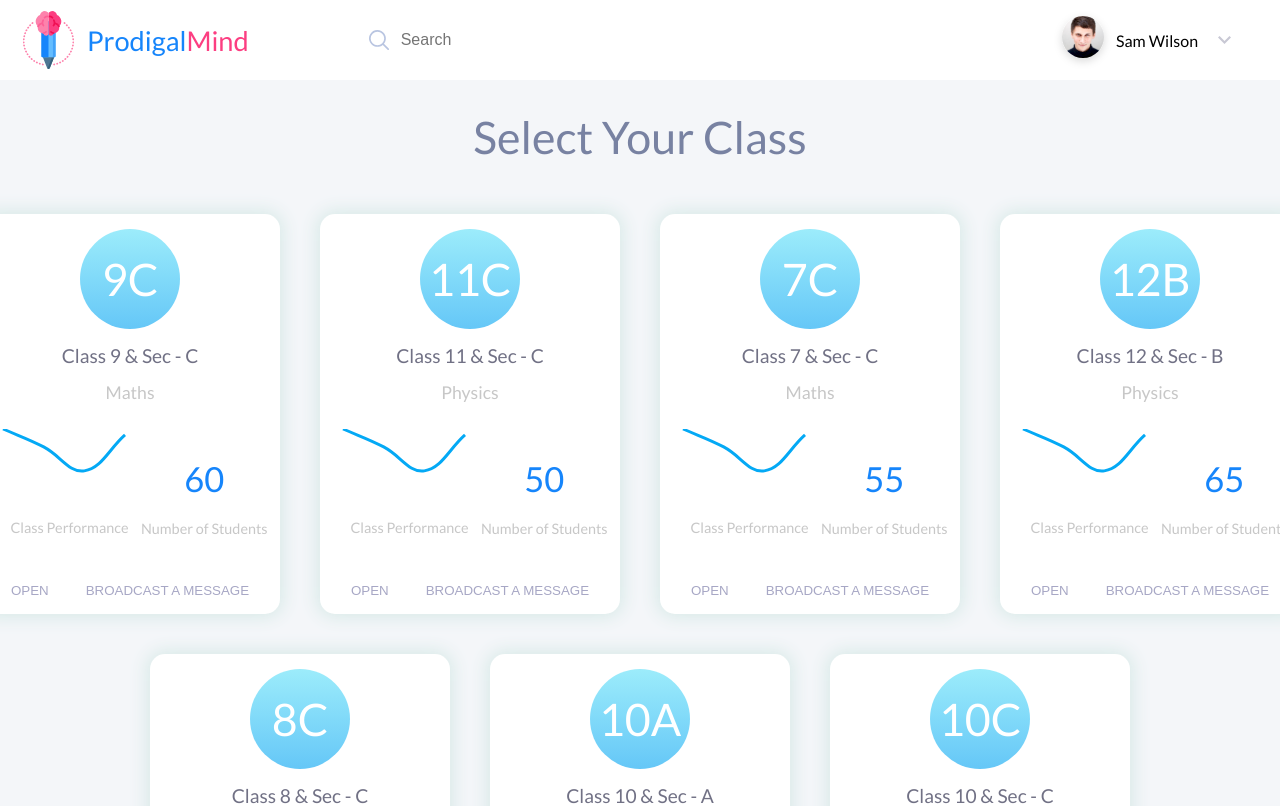
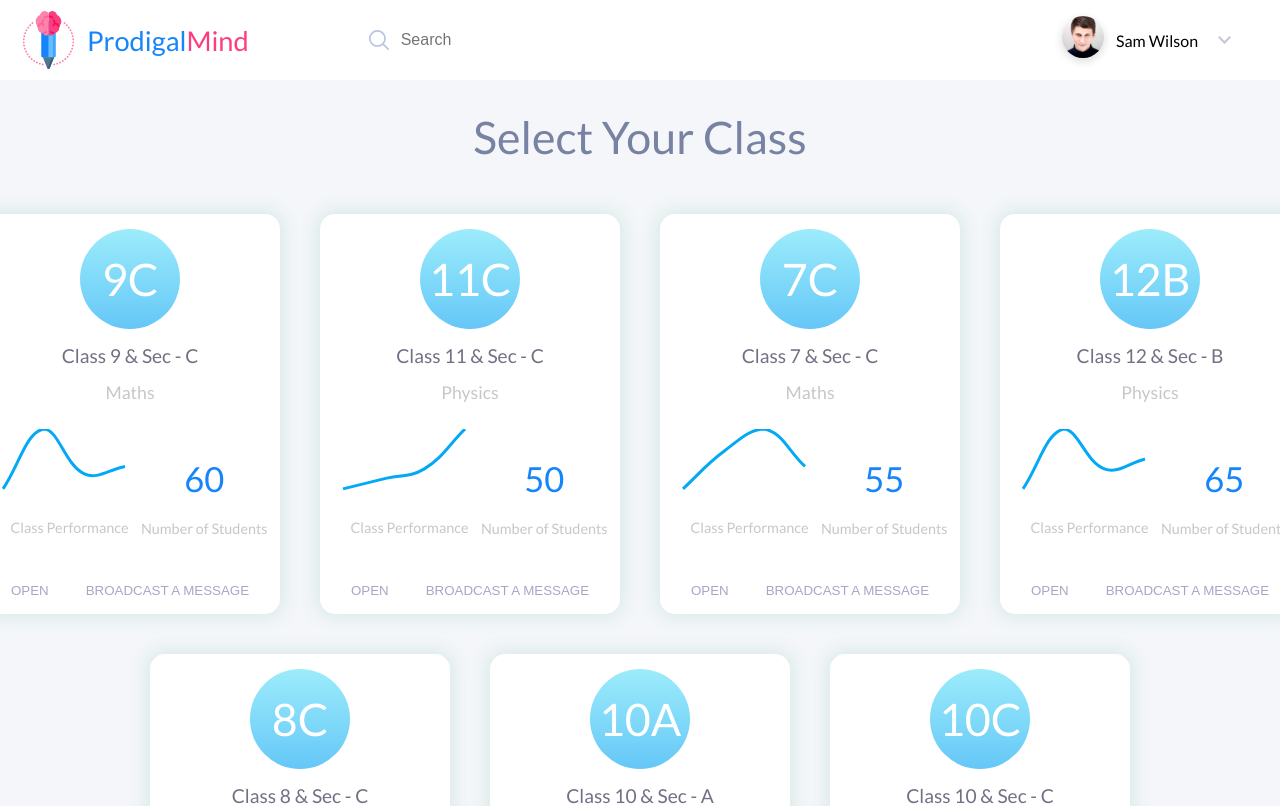
Before and after one commit to guptaashish190/prodigalmind, a React app: page /teacher in a window 1280 px wide. Shown: the top 806 px of the page. Built offline with nearby package versions, Linux system fonts and the light colour scheme.

Commit message:
successful graph integration

```diff
--- a/src/components/Teacher/ClassOverview/card.js
+++ b/src/components/Teacher/ClassOverview/card.js
@@ -1,9 +1,23 @@
 import React from 'react';
 import { Line } from 'react-chartjs-2';
 import $ from 'jquery';
-import { chart1Data } from './chartdata';
 
 class Card extends React.Component {
+    chartdata = {
+      labels: ['', '', '', ''],
+      datasets: [
+        {
+          fill: false,
+          data: [
+            this.props.details.data[0], this.props.details.data[1], this.props.details.data[2], this.props.details.data[3],
+          ],
+          borderColor: [
+            '#04A9F5',
+          ],
+        },
+      ],
+    }
+
     render() {
       const optionssmall = {
         legend: {
@@ -50,7 +64,7 @@ class Card extends React.Component {
           <div className="stats">
             <div className="graph-overview">
               <Line
-              data={chart1Data}
+                data={this.chartdata}
                 width={120}
                 height={80}
                 options={optionssmall}
--- a/src/components/Teacher/ClassOverview/index.js
+++ b/src/components/Teacher/ClassOverview/index.js
@@ -3,10 +3,24 @@ import Card from './card';
 
 
 class Overview extends React.Component {
-    arr = [{ class: '9C', subject: 'Maths', pop: 60 }, { class: '11C', subject: 'Physics', pop: 50 },
-      { class: '7C', subject: 'Maths', pop: 55 }, { class: '12B', subject: 'Physics', pop: 65 },
-      { class: '8C', subject: 'Maths', pop: 50 }, { class: '10A', subject: 'Physics', pop: 50 },
-      { class: '10C', subject: 'Maths', pop: 65 }];
+    arr = [{
+      class: '9C', subject: 'Maths', pop: 60, data: [0, 8, 2, 3, 9],
+    }, {
+      class: '11C', subject: 'Physics', pop: 50, data: [0, 1, 2, 6, 11],
+    },
+    {
+      class: '7C', subject: 'Maths', pop: 55, data: [0, 5, 8, 3, 11],
+    }, {
+      class: '12B', subject: 'Physics', pop: 65, data: [0, 6, 2, 3, 4],
+    },
+    {
+      class: '8C', subject: 'Maths', pop: 50, data: [0, 1, 1, 8, 13],
+    }, {
+      class: '10A', subject: 'Physics', pop: 50, data: [0, 4, 2, 7, 8],
+    },
+    {
+      class: '10C', subject: 'Maths', pop: 65, data: [0, 6, 5, 8, 8],
+    }];
 
     render() {
       return (
--- a/src/styles/ClassOverview.scss
+++ b/src/styles/ClassOverview.scss
@@ -18,6 +18,9 @@
         color: #717185;
         justify-content: space-evenly;
         box-shadow: 0px 0px 18px 3px #D7E9E7;
+        button{
+            cursor: pointer;
+        }
         .class-ball{
             background-image: linear-gradient(#9CECFB, #65C7F7);
             height: 100px;
```
Lines whose indentation alone changed are shown as unchanged.
